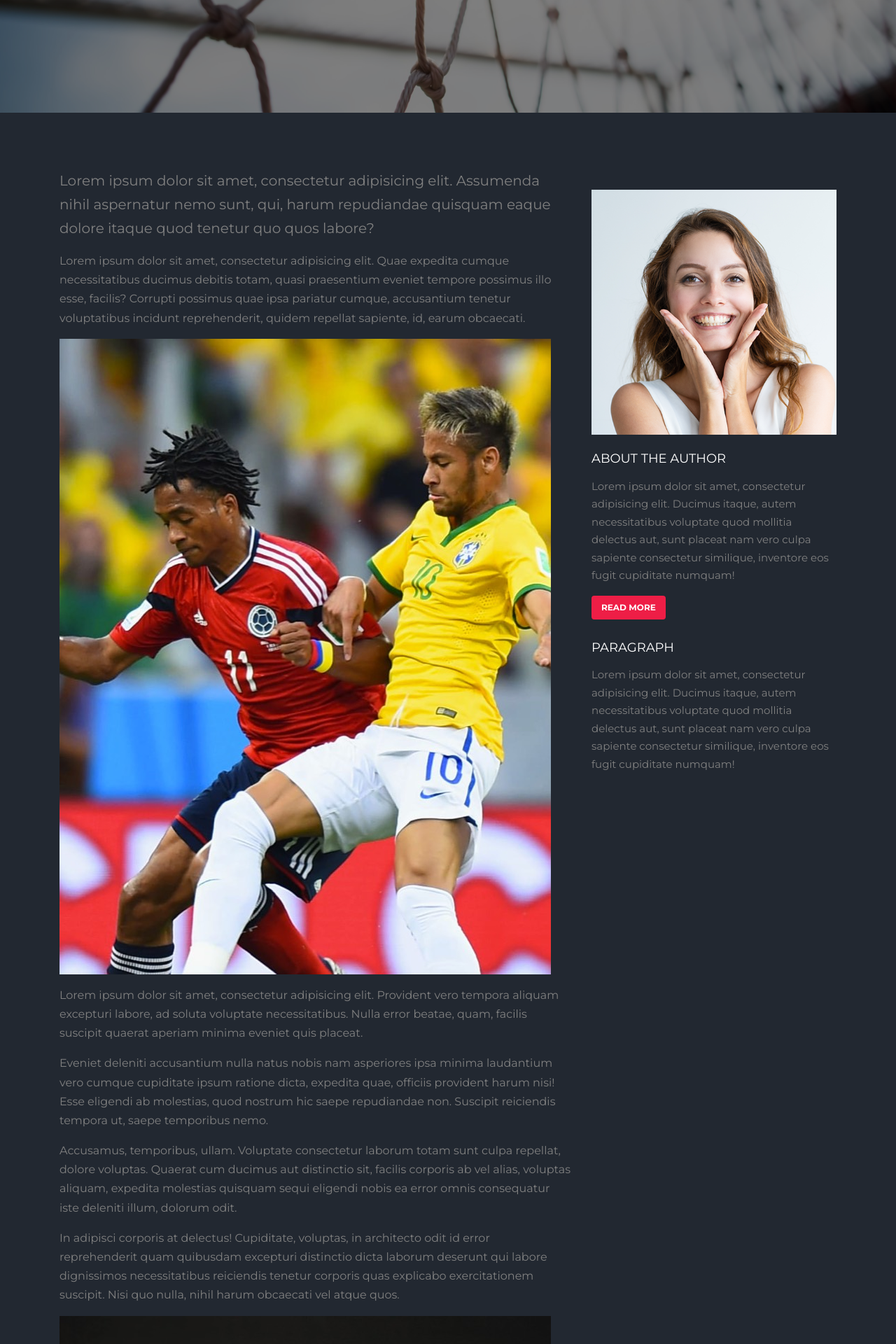
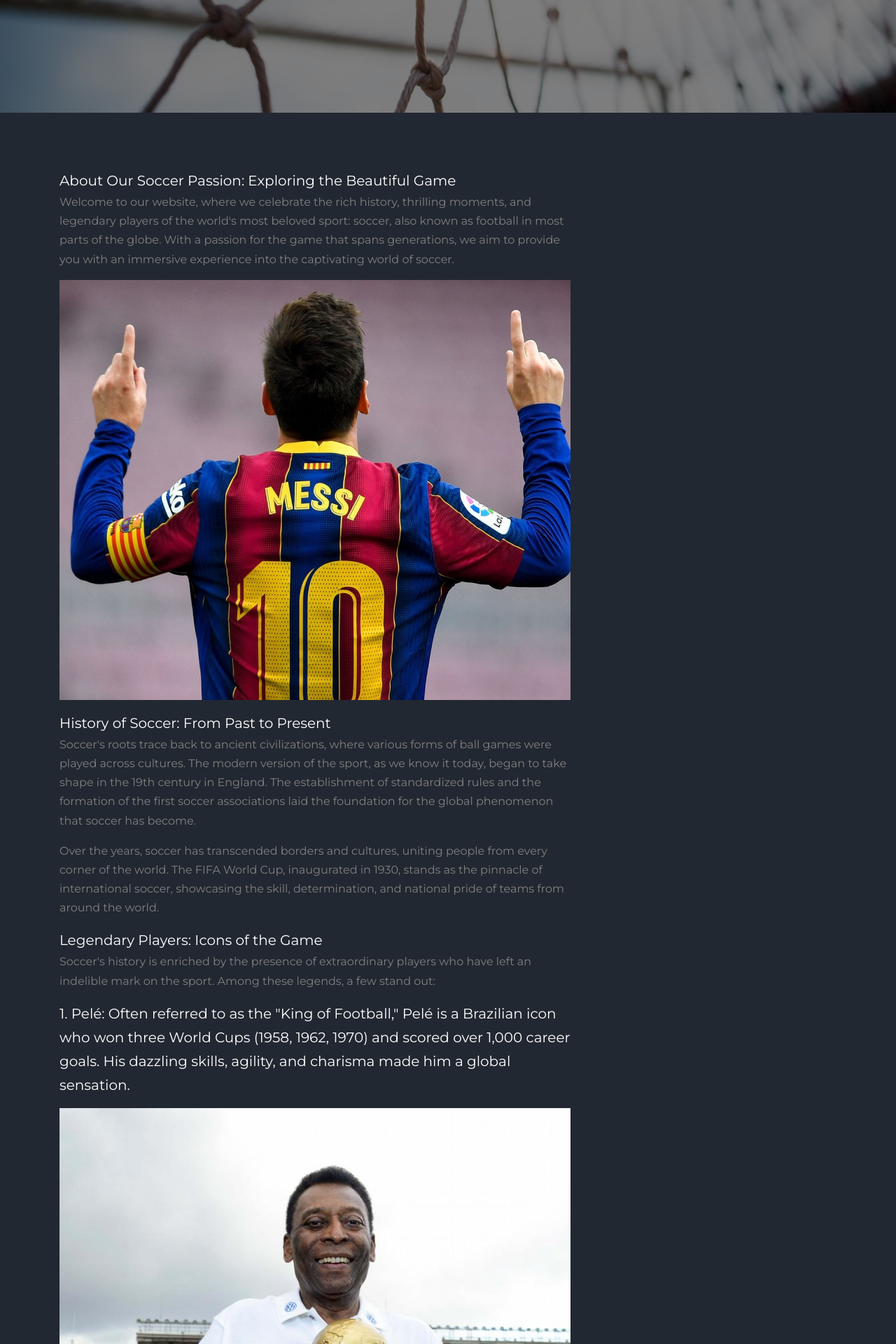
Before and after one commit to fareedmunawar/soccer.github.io, a PHP site: page /soccerinfo.php in a window 1280 px wide. Shown: the part 639-2559 px from the top of the page at 70% size. Run offline with PHP 8.4, Linux system fonts and the light colour scheme; some web fonts are replaced.

Commit message:
soccerinfo page also done
I have added soccer info and images about the best players of world. the data is static and can't be change until the admin changes it from the code

```diff
--- a/footer.php
+++ b/footer.php
@@ -1,5 +1,41 @@
 
+<div class="site-section first-section">
+      <div class="container">
+        <div class="row">
 
+              <div class="comment-form-wrap pt-5 col-lg-12">
+                <h3 class="mb-5">Contact Us</h3>
+                <form action="#" class="p-5 bg-light">
+                  <div class="form-group">
+                    <label for="name">Name *</label>
+                    <input type="text" class="form-control" id="name">
+                  </div>
+                  <div class="form-group">
+                    <label for="email">Email *</label>
+                    <input type="email" class="form-control" id="email">
+                  </div>
+                  <div class="form-group">
+                    <label for="website">Website</label>
+                    <input type="url" class="form-control" id="website">
+                  </div>
+
+                  <div class="form-group">
+                    <label for="message">Message</label>
+                    <textarea name="" id="message" cols="30" rows="10" class="form-control"></textarea>
+                  </div>
+                  <div class="form-group">
+                    <input type="submit" value="Submit" class="btn btn-primary py-3 px-4 text-white">
+                  </div>
+
+                </form>
+              </div>
+            </div>
+
+          </div>
+          </div>
+        </div>
+      </div>
+    </div>
 
     <footer class="footer-section">
       <div class="container">
--- a/soccerinfo.php
+++ b/soccerinfo.php
@@ -1,4 +1,9 @@
 <?php include('header.php'); ?>
+<style>
+  .player-img {height:700px!important; width:800px}
+  .player-title {height:600px!important; width:800px}
+  .lead{color: white!important;}
+</style>
 
 <div class="hero overlay" style="background-image: url('assests/images/bg_3.jpg');">
       <div class="container">
@@ -16,104 +21,56 @@
       <div class="container">
         <div class="row">
           <div class="col-md-8 blog-content">
-            <p class="lead">Lorem ipsum dolor sit amet, consectetur adipisicing elit. Assumenda nihil aspernatur nemo sunt, qui, harum repudiandae quisquam eaque dolore itaque quod tenetur quo quos labore?</p>
-            <p>Lorem ipsum dolor sit amet, consectetur adipisicing elit. Quae expedita cumque necessitatibus ducimus debitis totam, quasi praesentium eveniet tempore possimus illo esse, facilis? Corrupti possimus quae ipsa pariatur cumque, accusantium tenetur voluptatibus incidunt reprehenderit, quidem repellat sapiente, id, earum obcaecati.</p>
-            <p><img src="assests/images/img_1.jpg" alt="Image" class="img-fluid"></p>
+            <b class="lead">About Our Soccer Passion: Exploring the Beautiful Game</b>
+            <p >Welcome to our website, where we celebrate the rich history, thrilling moments, and legendary players of the world's most beloved sport: soccer, also known as football in most parts of the globe. With a passion for the game that spans generations, we aim to provide you with an immersive experience into the captivating world of soccer.</p>
+            <p><img src="assests/images/messi.jpg" alt="Image" class="img-fluid player-title" ></p>
+            <b class="lead">History of Soccer: From Past to Present</b>
+            <blockquote><p>Soccer's roots trace back to ancient civilizations, where various forms of ball games were played across cultures. The modern version of the sport, as we know it today, began to take shape in the 19th century in England. The establishment of standardized rules and the formation of the first soccer associations laid the foundation for the global phenomenon that soccer has become.</p></blockquote>
 
-            <blockquote><p>Lorem ipsum dolor sit amet, consectetur adipisicing elit. Provident vero tempora aliquam excepturi labore, ad soluta voluptate necessitatibus. Nulla error beatae, quam, facilis suscipit quaerat aperiam minima eveniet quis placeat.</p></blockquote>
+            <p>Over the years, soccer has transcended borders and cultures, uniting people from every corner of the world. The FIFA World Cup, inaugurated in 1930, stands as the pinnacle of international soccer, showcasing the skill, determination, and national pride of teams from around the world.</p>
+            <b class="lead">Legendary Players: Icons of the Game</b>
+            <p>Soccer's history is enriched by the presence of extraordinary players who have left an indelible mark on the sport. Among these legends, a few stand out:</p>
 
-            <p>Eveniet deleniti accusantium nulla natus nobis nam asperiores ipsa minima laudantium vero cumque cupiditate ipsum ratione dicta, expedita quae, officiis provident harum nisi! Esse eligendi ab molestias, quod nostrum hic saepe repudiandae non. Suscipit reiciendis tempora ut, saepe temporibus nemo.</p>
-            <p>Accusamus, temporibus, ullam. Voluptate consectetur laborum totam sunt culpa repellat, dolore voluptas. Quaerat cum ducimus aut distinctio sit, facilis corporis ab vel alias, voluptas aliquam, expedita molestias quisquam sequi eligendi nobis ea error omnis consequatur iste deleniti illum, dolorum odit.</p>
-            <p>In adipisci corporis at delectus! Cupiditate, voluptas, in architecto odit id error reprehenderit quam quibusdam excepturi distinctio dicta laborum deserunt qui labore dignissimos necessitatibus reiciendis tenetur corporis quas explicabo exercitationem suscipit. Nisi quo nulla, nihil harum obcaecati vel atque quos.</p>
-            <p><img src="assests/images/img_2.jpg" alt="Image" class="img-fluid"></p>
-            <p>Amet sint explicabo maxime accusantium qui dicta enim quia, nostrum id libero voluptates quae suscipit dolor quam tenetur dolores inventore illo laborum, corporis non ex, debitis quidem obcaecati! Praesentium maiores illo atque error! Earum, et, fugit. Sint, delectus molestiae. Totam.</p>
-
-            <p>Lorem ipsum dolor sit amet, consectetur adipisicing elit. Culpa iste, repudiandae facere aperiam sapiente, officia delectus soluta molestiae nihil corporis animi quos ratione qui labore? Sint eaque perspiciatis minus illum.</p>
-            <p>Consectetur porro odio quod iure quaerat cupiditate similique, dolor reprehenderit molestias provident, esse dolorum omnis architecto magni amet corrupti neque ratione sunt beatae perspiciatis? Iste pariatur omnis sed ut itaque.</p>
-            <p>Id similique, rem ipsam accusantium iusto dolores sit velit ex quas ea atque, molestiae. Sint, sed. Quisquam, suscipit! Quisquam quibusdam maiores fugiat eligendi eius consequuntur, molestiae saepe commodi expedita nemo!</p>
-            <div class="pt-5">
-              <p>Categories:  <a href="#">HTML5</a>, <a href="#">Bootstrap 4</a>  Tags: <a href="#">#html</a>, <a href="#">#trends</a></p>
-            </div>
+            <p class="lead">1. Pelé: Often referred to as the "King of Football," Pelé is a Brazilian icon who won three World Cups (1958, 1962, 1970) and scored over 1,000 career goals. His dazzling skills, agility, and charisma made him a global sensation.</p>
+            <p><img src="assests/images/pele.jpg" alt="Image" class="img-fluid player-img" ></p>
+            <p class="lead">2. Diego Maradona: The Argentine genius is renowned for his mesmerizing dribbling and the infamous "Hand of God" goal in the 1986 World Cup. Maradona's impact on the game and his country's history is immeasurable.</p>
+            <p><img src="assests/images/maradona.jpg" alt="Image" class="img-fluid player-img" ></p>
+            <p class="lead">3. Johan Cruyff: A Dutch maestro, Cruyff introduced "Total Football" and led the Netherlands to the 1974 World Cup final. His innovative thinking both as a player and later as a coach left an indelible influence on soccer tactics.</p>
+            <p><img src="assests/images/johan.jpg" alt="Image" class="img-fluid player-img"></p>
+            <p class="lead">4. Lionel Messi: Known for his incredible dribbling skills and playmaking ability, Messi has spent the majority of his career at Barcelona, breaking records and earning multiple Ballon d'Or awards.</p>
+            <p><img src="assests/images/img_3.jpg" alt="Image" class="img-fluid player-img" ></p>
+            <p class="lead">5. Cristiano Ronaldo: A modern-day icon, Ronaldo's athleticism, versatility, and goal-scoring prowess have seen him win numerous titles with Manchester United, Real Madrid, Juventus, and the Portuguese national team.</p>
+            <p><img src="assests/images/ronaldo.jpg" alt="Image" class="img-fluid player-img " ></p>
 
 
             <div class="pt-5">
-              <h3 class="mb-5 text-white">6 Comments</h3>
+              <h3 class="mb-5 text-white"></h3>
               <ul class="comment-list">
                 <li class="comment">
                   <div class="vcard bio">
-                    <img src="assests/images/person_1.jpg" alt="Image placeholder">
+                    <img >
                   </div>
                   <div class="comment-body">
-                    <h3>Jean Doe</h3>
-                    <div class="meta">January 9, 2018 at 2:21pm</div>
-                    <p>Lorem ipsum dolor sit amet, consectetur adipisicing elit. Pariatur quidem laborum necessitatibus, ipsam impedit vitae autem, eum officia, fugiat saepe enim sapiente iste iure! Quam voluptas earum impedit necessitatibus, nihil?</p>
-                    <p><a href="#" class="reply">Reply</a></p>
+                    <h3></h3>
+                    <div class="meta"></div>
+                    <p></p>
+                    <p><a href="#"></a></p>
                   </div>
                 </li>
 
                 <li class="comment">
                   <div class="vcard bio">
-                    <img src="assests/images/person_1.jpg" alt="Image placeholder">
+                    <img >
                   </div>
                   <div class="comment-body">
-                    <h3>Jean Doe</h3>
-                    <div class="meta">January 9, 2018 at 2:21pm</div>
-                    <p>Lorem ipsum dolor sit amet, consectetur adipisicing elit. Pariatur quidem laborum necessitatibus, ipsam impedit vitae autem, eum officia, fugiat saepe enim sapiente iste iure! Quam voluptas earum impedit necessitatibus, nihil?</p>
-                    <p><a href="#" class="reply">Reply</a></p>
+                    <h3></h3>
+                    <div class="meta"></div>
+                    <p></p>
+                    <p><a href="#"></a></p>
                   </div>
 
 
-              <!-- END comment-list -->
 
-              <div class="comment-form-wrap pt-5">
-                <h3 class="mb-5">Contact Us</h3>
-                <form action="#" class="p-5 bg-light">
-                  <div class="form-group">
-                    <label for="name">Name *</label>
-                    <input type="text" class="form-control" id="name">
-                  </div>
-                  <div class="form-group">
-                    <label for="email">Email *</label>
-                    <input type="email" class="form-control" id="email">
-                  </div>
-                  <div class="form-group">
-                    <label for="website">Website</label>
-                    <input type="url" class="form-control" id="website">
-                  </div>
-
-                  <div class="form-group">
-                    <label for="message">Message</label>
-                    <textarea name="" id="message" cols="30" rows="10" class="form-control"></textarea>
-                  </div>
-                  <div class="form-group">
-                    <input type="submit" value="Submit" class="btn btn-primary py-3 px-4 text-white">
-                  </div>
-
-                </form>
-              </div>
-            </div>
-
-          </div>
-          <div class="col-md-4 sidebar">
-            <div class="sidebar-box">
-              <form action="#" class="search-form">
-                <div class="form-group">
-                  <span class="icon fa fa-search"></span>
-                  </div>
-              </form>
-            </div>
-
-            <div class="sidebar-box">
-              <img src="assests/images/person_1.jpg" alt="Image placeholder" class="img-fluid mb-4">
-              <h3 class="text-uppercase">About The Author</h3>
-              <p>Lorem ipsum dolor sit amet, consectetur adipisicing elit. Ducimus itaque, autem necessitatibus voluptate quod mollitia delectus aut, sunt placeat nam vero culpa sapiente consectetur similique, inventore eos fugit cupiditate numquam!</p>
-              <p><a href="#" class="btn btn-primary text-white">Read More</a></p>
-            </div>
-
-            <div class="sidebar-box">
-              <h3 class="text-uppercase">Paragraph</h3>
-              <p>Lorem ipsum dolor sit amet, consectetur adipisicing elit. Ducimus itaque, autem necessitatibus voluptate quod mollitia delectus aut, sunt placeat nam vero culpa sapiente consectetur similique, inventore eos fugit cupiditate numquam!</p>
-            </div>
           </div>
         </div>
       </div>
```
Also changed, not shown: assests/images/johan.jpg (added), assests/images/maradona.jpg (added), assests/images/messi.jpg (added), assests/images/pele.jpg (added), assests/images/ronaldo.jpg (added).
